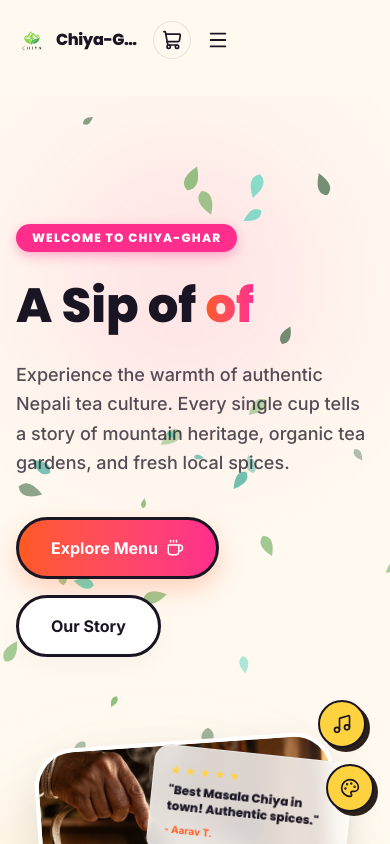
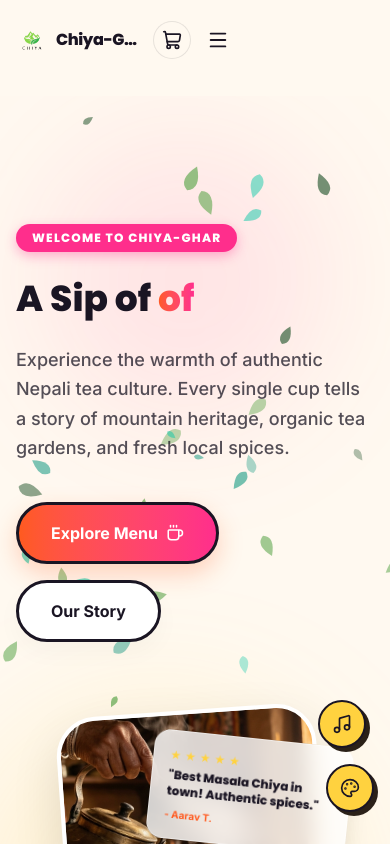
Before and after one commit to sabin-khatri/ChiyaAdda, a React (Vite) app: page / in a window 390 px wide. Shown: the top 844 px of the page. Built offline with nearby package versions, Linux system fonts and the light colour scheme.

Commit message:
updated code

```diff
--- a/src/pages/Home.jsx
+++ b/src/pages/Home.jsx
@@ -44,7 +44,7 @@ const Home = () => {
                 initial={{ opacity: 0, y: 25 }}
                 animate={{ opacity: 1, y: 0 }}
                 transition={{ delay: 0.15 }}
-                className="text-5xl md:text-7xl font-display font-black text-chiya-ink leading-tight"
+                className="text-4xl sm:text-5xl md:text-7xl font-display font-black text-chiya-ink leading-tight"
               >
                 A Sip of <span className="bg-gradient-to-r from-chiya-orange to-chiya-pink bg-clip-text text-transparent">{siteContent.hero.title.split(' ')[2] || 'Tradition'}</span>
               </motion.h1>
@@ -78,10 +78,10 @@ const Home = () => {
               initial={{ opacity: 0, x: 50 }}
               animate={{ opacity: 1, x: 0 }}
               transition={{ duration: 0.8, type: 'spring', stiffness: 80 }}
-              className="relative w-full h-[450px] lg:h-[500px] flex items-center justify-center"
+              className="relative w-full h-[360px] sm:h-[420px] lg:h-[500px] flex items-center justify-center"
             >
               {/* Main Image Card (Tilted) */}
-              <div className="w-[300px] h-[380px] md:w-[320px] md:h-[420px] rounded-[2.5rem] border-4 border-white overflow-hidden shadow-[0_20px_50px_rgba(0,0,0,0.12)] rotate-[-4deg] bg-white relative z-10 hover:rotate-0 transition-transform duration-500">
+              <div className="w-[260px] h-[320px] sm:w-[300px] sm:h-[380px] md:w-[320px] md:h-[420px] rounded-[2.5rem] border-4 border-white overflow-hidden shadow-[0_20px_50px_rgba(0,0,0,0.12)] rotate-[-4deg] bg-white relative z-10 hover:rotate-0 transition-transform duration-500">
                 <img
                   src="/images/chiya_hero.jpg"
                   alt="Nepali Masala Tea"
```
